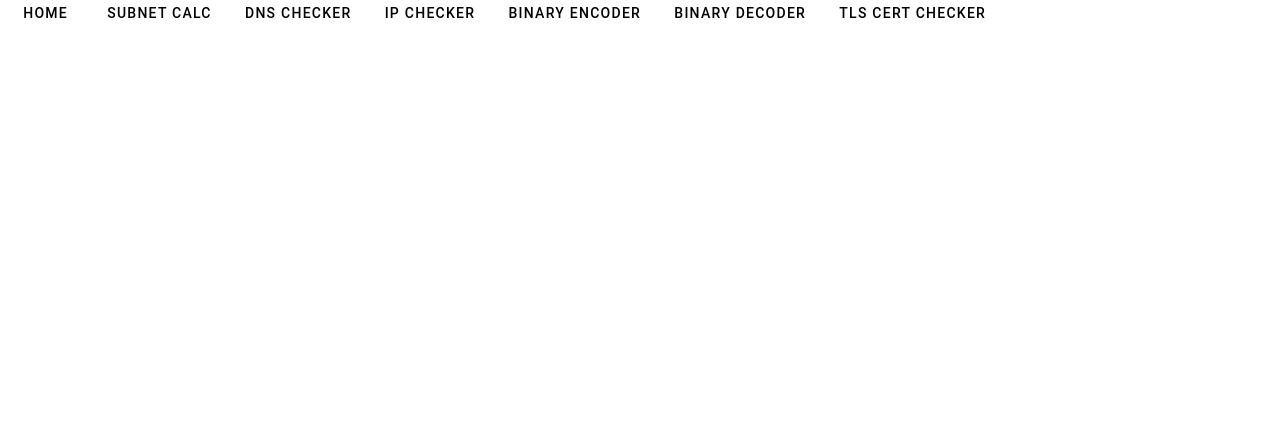
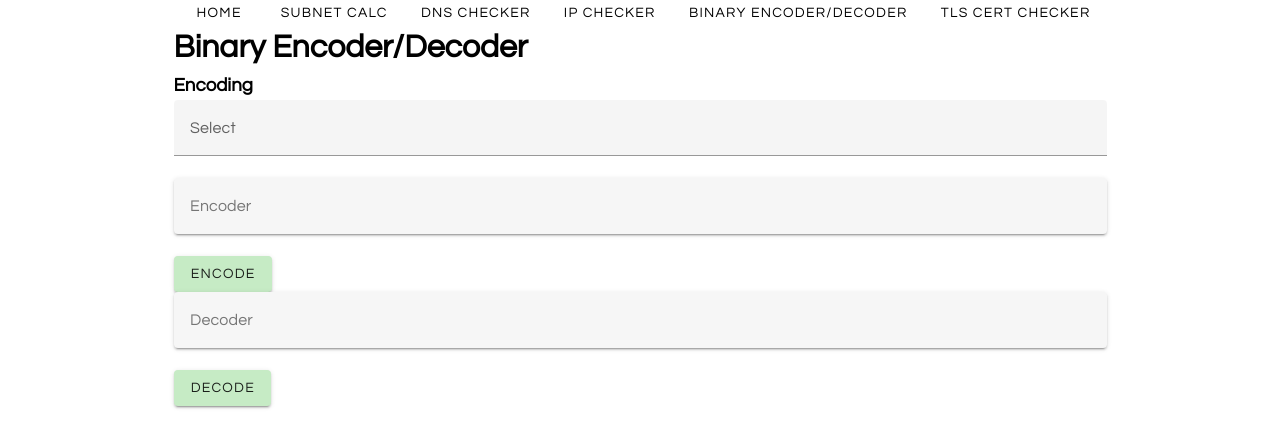
Before and after one commit to chr1ssy44/Subnet-Calculator, a Vue app: page /#/BinaryEncoderDecoder in a window 1280 px wide. Shown: the top 448 px of the page. Built offline with nearby package versions, Linux system fonts and the light colour scheme.

Commit message:
added a file

```diff
--- a/src/App.vue
+++ b/src/App.vue
@@ -8,9 +8,8 @@
     <v-tab to="/SubnetCalc">Subnet Calc</v-tab>
       <v-tab to="/DNSChecker">DNS Checker</v-tab>
       <v-tab to="/IPChecker">IP Checker</v-tab>
-      <v-tab>Binary Encoder</v-tab>
-      <v-tab>Binary Decoder</v-tab>
-      <v-tab>TLS Cert Checker</v-tab>
+      <v-tab to="/BinaryEncoderDecoder">Binary Encoder/Decoder</v-tab>
+      <v-tab to="/TLSCertChecker">TLS Cert Checker</v-tab>
   </nav>
   <router-view></router-view>
 
--- /dev/null
+++ b/src/views/BinaryEncoderDecoder.vue
@@ -0,0 +1,28 @@
+<template>
+    <h1>Binary Encoder/Decoder</h1>
+
+    <h3>Encoding</h3>
+    <v-select
+        :rules="[v => !!v || 'Item is required']"
+        label="Select"
+        :items="['Base64', 'Base64 URL', 'URL']"
+        required
+      ></v-select>
+
+    <v-text-field label="Encoder" variant="solo-filled"></v-text-field>
+    <v-btn id="de" type="submit">encode</v-btn>
+
+    <v-text-field label="Decoder" variant="solo-filled"></v-text-field>
+    <v-btn id="code" type="submit">decode</v-btn>
+</template>
+
+<style>
+#code{
+    background-color: #C6EBC5;
+}
+
+#de{
+    background-color: #C6EBC5;
+}
+
+</style>
--- a/src/views/DNSChecker.vue
+++ b/src/views/DNSChecker.vue
@@ -1,3 +1,35 @@
 <template>
     <h1>DNS Checker</h1>
+
+<div class="mt-4 text-subtitle-2"></div>
+
+<v-card width="100 mx-auto">
+  <v-card-item>
+    <v-text-field
+        label="Enter DNS"
+      ></v-text-field>
+
+    <v-card-subtitle>This is a subtitle</v-card-subtitle>
+  </v-card-item>
+
+  <v-btn id="domain" type="submit" block class="mt-2">Calculate
+  </v-btn>
+</v-card>
+
+<v-checkbox label="Checkbox"></v-checkbox>
+
+
+
 </template>
+
+<style>
+@import url('https://fonts.googleapis.com/css2?family=Questrial&display=swap');
+body{
+    display: flex;
+    justify-content: center;
+    font-family: 'Questrial', sans-serif;
+}
+#domain{
+    background-color:#1C82AD;
+}
+</style>
--- a/src/views/HomePage.vue
+++ b/src/views/HomePage.vue
@@ -1,3 +1,6 @@
 <template>
-<h1>Home Page </h1>
+<h1>Home Page</h1>
+<v-card text="Our website will be used to help networkers compute the number of subnets in a bigger network, the number of hosts that can fit in a subnet, and the size of all the subnets
+" variant="outlined">
+</v-card>
 </template>
--- a/src/views/IPChecker.vue
+++ b/src/views/IPChecker.vue
@@ -1,3 +1,17 @@
 <template>
     <h1>IP Checker</h1>
+    <v-sheet width="300" class="mx-auto">
+    <v-form @submit.prevent>
+      <v-text-field
+        label="Enter IP Address or CDIR block"
+      ></v-text-field>
+      <v-btn id="sub" type="submit" block class="mt-2">Check IP</v-btn>
+    </v-form>
+  </v-sheet>
 </template>
+
+<style>
+#sub{
+    background-color:#C6EBC5;
+}
+</style>
--- a/src/views/SubnetCalc.vue
+++ b/src/views/SubnetCalc.vue
@@ -1,4 +1,20 @@
 <template>
 <h1>Subnet Calc</h1>
-<h6>hello</h6>
+<v-card
+    class="mx-auto"
+    max-width="344"
+    variant="outlined"
+  >
+    <v-card-item>
+      <div>
+        <div class="text-overline mb-1">
+          SUBNET MASK
+        </div>
+        <v-text-field
+        label=""
+      ></v-text-field>
+        <div class="text-caption">Greyhound divisely hello coldly fonwderfully</div>
+      </div>
+    </v-card-item>
+  </v-card>
 </template>
--- /dev/null
+++ b/src/views/TLSCertChecker.vue
@@ -0,0 +1,3 @@
+<template>
+    <h1>TLS Cert Checker</h1>
+</template>
```
Also changed, not shown: src/router.js (+10 -1 lines).
